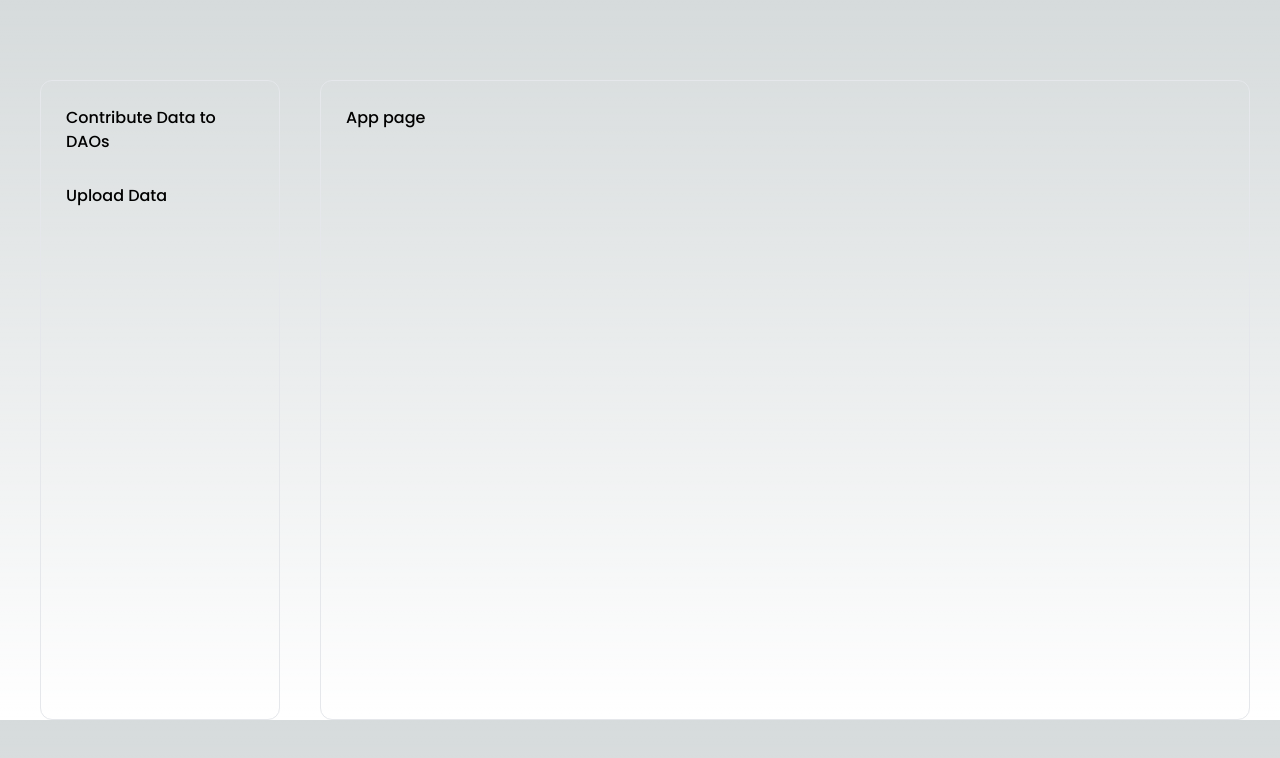
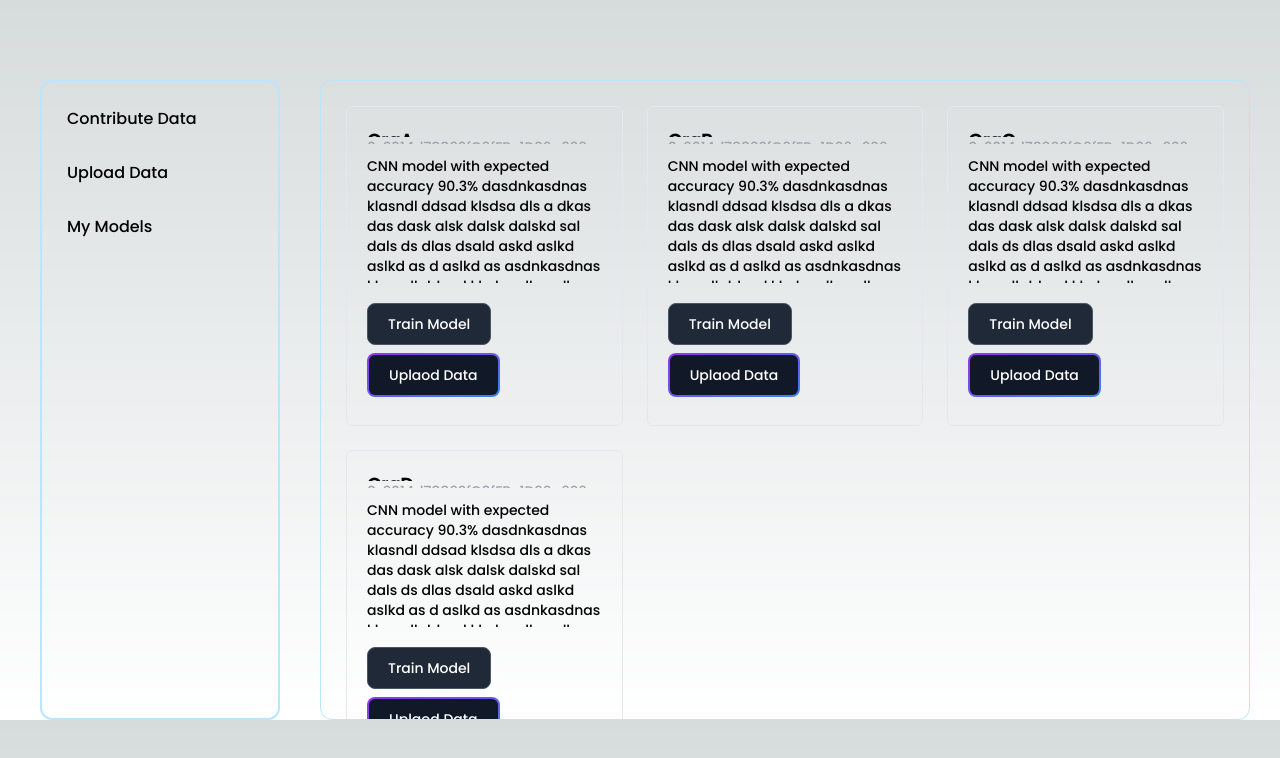
Before and after one commit to Abhay-2811/EnigmAI, a Next.js app: page /app in a window 1280 px wide. Shown: the top 758 px of the page. Built offline with nearby package versions, Linux system fonts and the light colour scheme.

Commit message:
Update dependencies and refactor layout components

```diff
--- a/app/app/layout.tsx
+++ b/app/app/layout.tsx
@@ -1,7 +1,7 @@
-import Sidebar from "../components/Sidebar";
+import Sidebar from "../../components/Sidebar";
 import { Poppins } from "next/font/google";
 
-const poppins = Poppins({ weight: '500', subsets: ["devanagari"] })
+const poppins = Poppins({ weight: "500", subsets: ["devanagari"] });
 
 export default function Layout({
   children,
@@ -9,12 +9,13 @@ export default function Layout({
   children: React.ReactNode;
 }>) {
   return (
-
     <div className={`flex mt-[10vh] ml-[40px] ${poppins.className}`}>
-            <div className="justify-start mr-[40px]"><Sidebar /></div>
-            <div className="flex flex-col h-[80vh] border p-[25px] w-[75%] rounded-xl">{children}</div>
-
+      <div className="justify-start mr-[40px]">
+        <Sidebar />
       </div>
-
+      <div className="flex flex-col h-[80vh] p-[25px] w-[75%] overflow-scroll rounded-xl border border-sky-200 hover:shadow-[0_0_2px_#fff,inset_0_0_2px_#fff,0_0_5px_#08f,0_0_15px_#08f,0_0_30px_#08f]">
+        {children}
+      </div>
+    </div>
   );
 }
--- /dev/null
+++ b/app/app/mymodels/page.tsx
@@ -0,0 +1,63 @@
+"use client";
+import React, { useState } from "react";
+import type { org } from "@/tyoes/globalTypes.types";
+
+const org_data: org[] = [
+  {
+    org_add: "0x2014d78892fC9fFBc1D26a6269069C59c50fD481",
+    org_name: "OrgA",
+    description: "CNN model with expected accuracy 90.3%",
+    isTrained: false,
+    contributors: ['0x2014d78892fC9fFBc1D26a6269069C59c50fD481','0x2014d78892fC9fFBc1D26a6269069C59c50fD481']
+  },
+  {
+    org_add: "0x2014d78892fC9fFBc1D26a6269069C59c50fD481",
+    org_name: "OrgB",
+    description: "CNN model with expected accuracy 90.3%",
+    isTrained: false,
+    contributors: ['0x2014d78892fC9fFBc1D26a6269069C59c50fD481','0x2014d78892fC9fFBc1D26a6269069C59c50fD481']
+  },
+  {
+    org_add: "0x2014d78892fC9fFBc1D26a6269069C59c50fD481",
+    org_name: "OrgC",
+    description: "CNN model with expected accuracy 90.3%",
+    isTrained: false,
+    contributors: ['0x2014d78892fC9fFBc1D26a6269069C59c50fD481','0x2014d78892fC9fFBc1D26a6269069C59c50fD481']
+  },
+  {
+    org_add: "0x2014d78892fC9fFBc1D26a6269069C59c50fD481",
+    org_name: "OrgD",
+    description: "CNN model with expected accuracy 90.3%",
+    isTrained: false,
+    contributors: ['0x2014d78892fC9fFBc1D26a6269069C59c50fD481','0x2014d78892fC9fFBc1D26a6269069C59c50fD481']
+  },
+];
+
+const MyModels = () => {
+  const [toggleCreate, setToggleCreate] = useState<Boolean>(false);
+
+  if (toggleCreate) {
+    return <div>Create Form</div>;
+  }
+  return (
+    <div
+      className=" flex flex-col h-[40vh] border border-green-500 rounded-md p-5 cursor-pointer justify-center items-center space-y-5"
+      onClick={() => setToggleCreate((oldSt) => !oldSt)}
+    >
+      <svg
+        xmlns="http://www.w3.org/2000/svg"
+        viewBox="0 0 64 64"
+        id="create"
+        width="100"
+        height="100"
+        fill="currentColor"
+      >
+        <path d="M30 48h4V38h10v-4H34V24h-4v10H20v4h10z"></path>
+        <path d="M2 8v48h60V8H2zm58 46H4V18h56v36z"></path>
+      </svg>
+      <h1 className="text-lg">Create</h1>
+    </div>
+  );
+};
+
+export default MyModels;
--- a/app/app/page.tsx
+++ b/app/app/page.tsx
@@ -1,11 +1,62 @@
-import React from 'react'
+"use client";
+
+import OrgCard from "@/components/Orgcard";
+import React from "react";
+import type { org } from "@/tyoes/globalTypes.types";
+
+const org_data: org[] = [
+  {
+    org_add: "0x2014d78892fC9fFBc1D26a6269069C59c50fD481",
+    org_name: "OrgA",
+    description: "CNN model with expected accuracy 90.3%",
+    isTrained: false,
+    contributors: [
+      "0x2014d78892fC9fFBc1D26a6269069C59c50fD481",
+      "0x2014d78892fC9fFBc1D26a6269069C59c50fD481",
+    ],
+  },
+  {
+    org_add: "0x2014d78892fC9fFBc1D26a6269069C59c50fD481",
+    org_name: "OrgB",
+    description: "CNN model with expected accuracy 90.3%",
+    isTrained: false,
+    contributors: [
+      "0x2014d78892fC9fFBc1D26a6269069C59c50fD481",
+      "0x2014d78892fC9fFBc1D26a6269069C59c50fD481",
+    ],
+  },
+  {
+    org_add: "0x2014d78892fC9fFBc1D26a6269069C59c50fD481",
+    org_name: "OrgC",
+    description: "CNN model with expected accuracy 90.3%",
+    isTrained: false,
+    contributors: [
+      "0x2014d78892fC9fFBc1D26a6269069C59c50fD481",
+      "0x2014d78892fC9fFBc1D26a6269069C59c50fD481",
+    ],
+  },
+  {
+    org_add: "0x2014d78892fC9fFBc1D26a6269069C59c50fD481",
+    org_name: "OrgD",
+    description: "CNN model with expected accuracy 90.3%",
+    isTrained: false,
+    contributors: [
+      "0x2014d78892fC9fFBc1D26a6269069C59c50fD481",
+      "0x2014d78892fC9fFBc1D26a6269069C59c50fD481",
+    ],
+  },
+];
 
 const App_page = () => {
-    return (
-        <div>
-            App page
-        </div>
-    )
-}
+  return (
+    <div>
+      <div className="grid grid-cols-3 gap-6 text-wrap">
+        {org_data.map((org, index) => (
+          <OrgCard org_data={org} key={index} />
+        ))}
+      </div>
+    </div>
+  );
+};
 
-export default App_page
+export default App_page;
--- a/app/components/Sidebar.tsx
+++ /dev/null
@@ -1,25 +0,0 @@
-import React from "react";
-import Link from "next/link";
-const Sidebar = () => {
-    const Sidebar_comps = [
-        {
-            title: "Contribute Data to DAOs",
-            route: "/app",
-        },
-        {
-            title: "Upload Data",
-            route: "/app/upload",
-        },
-    ];
-    return (
-        <div className="flex flex-col h-[80vh] border p-[25px] w-[30vh] rounded-xl ">
-            {Sidebar_comps.map((comp, index) => (
-                <div key={index} className="mb-[30px]">
-                    <Link href={comp.route}>{comp.title}</Link>
-                </div>
-            ))}
-        </div>
-    );
-};
-
-export default Sidebar;
--- /dev/null
+++ b/components/Orgcard.tsx
@@ -0,0 +1,46 @@
+import React from "react";
+import type { org } from "@/tyoes/globalTypes.types";
+
+const OrgCard: React.FC<{ org_data: org }> = ({ org_data }) => {
+  return (
+    <div className=" flex flex-col h-[40vh] border rounded-md p-5">
+      <h2 className=" font-semibold text-lg truncate">{org_data.org_name}</h2>
+      <p className=" text-sm text-gray-400 truncate underline">
+        <a
+          href={`https://calibration.filfox.info/en/address/${org_data.org_add}`}
+          target="_blank"
+        >
+          {org_data.org_add}
+        </a>
+      </p>
+      <p className="text-sm mt-3 mb-5 max-h-[50%] break-words text-ellipsis overflow-y-scroll">
+        {org_data.description} dasdnkasdnas klasndl ddsad klsdsa dls a dkas das
+        dask alsk dalsk dalskd sal dals ds dlas dsald askd aslkd aslkd as d
+        aslkd as asdnkasdnas klasndl ddsad klsdsa dls a dkas das dask alsk dalsk
+        dalskd sal dals ds dlas dsald askd aslkd aslkd as d aslkd as asdnkasdnas
+        klasndl ddsad klsdsa dls a dkas das dask alsk dalsk dalskd sal dals ds
+        dlas dsald askd aslkd aslkd as d aslkd as asdnkasdnas klasndl ddsad
+        klsdsa dls a dkas das dask alsk dalsk dalskd sal dals ds dlas dsald askd
+        aslkd aslkd as d aslkd as
+      </p>
+      {org_data.isTrained ? (
+        <button className="text-gray-900 bg-gradient-to-r from-teal-200 to-lime-200 hover:bg-gradient-to-l hover:from-teal-200 hover:to-lime-200 focus:ring-4 focus:outline-none focus:ring-teal-700 font-medium rounded-lg text-sm px-5 py-2.5 text-center me-2 mb-2">
+          Use Model
+        </button>
+      ) : (
+        <div className="">
+          <button className="  border  focus:outline-none  focus:ring-4 font-medium rounded-lg text-sm px-5 py-2.5 me-2 mb-2 bg-gray-800 text-white border-gray-600 hover:bg-gray-700 hover:border-gray-600 focus:ring-gray-700">
+            Train Model
+          </button>
+          <button className="relative inline-flex items-center justify-center p-0.5 mb-2 me-2 overflow-hidden text-sm font-medium  rounded-lg group bg-gradient-to-br from-purple-600 to-blue-500 group-hover:from-purple-600 group-hover:to-blue-500 hover:text-white text-white focus:ring-4 focus:outline-none focus:ring-blue-800">
+            <span className="relative px-5 py-2.5 transition-all ease-in duration-75 bg-gray-900 rounded-md group-hover:bg-opacity-0">
+              Uplaod Data
+            </span>
+          </button>
+        </div>
+      )}
+    </div>
+  );
+};
+
+export default OrgCard;
--- /dev/null
+++ b/components/Sidebar.tsx
@@ -0,0 +1,31 @@
+import React from "react";
+import Link from "next/link";
+
+const Sidebar = () => {
+  const Sidebar_comps = [
+    {
+      title: "Contribute Data",
+      route: "/app",
+    },
+    {
+      title: "Upload Data",
+      route: "/app/upload",
+    },
+    {
+      title: "My Models",
+      route: "/app/mymodels",
+    },
+
+  ];
+  return (
+    <div className="flex flex-col h-[80vh] p-[25px] w-[30vh] rounded-xl border-2 border-sky-200 hover:shadow-[0_0_2px_#fff,inset_0_0_2px_#fff,0_0_5px_#08f,0_0_15px_#08f,0_0_30px_#08f]">
+      {Sidebar_comps.map((comp, index) => (
+        <div key={index} className="mb-[30px]">
+          <Link href={comp.route}>{comp.title}</Link>
+        </div>
+      ))}
+    </div>
+  );
+};
+
+export default Sidebar;
```
Also changed, not shown: package.json (+5 -4 lines), tyoes/globalTypes.types.ts (added, +7 -0 lines), 2 other files (tests, documents, lock files or other folders). Lines whose indentation alone changed are shown as unchanged.
